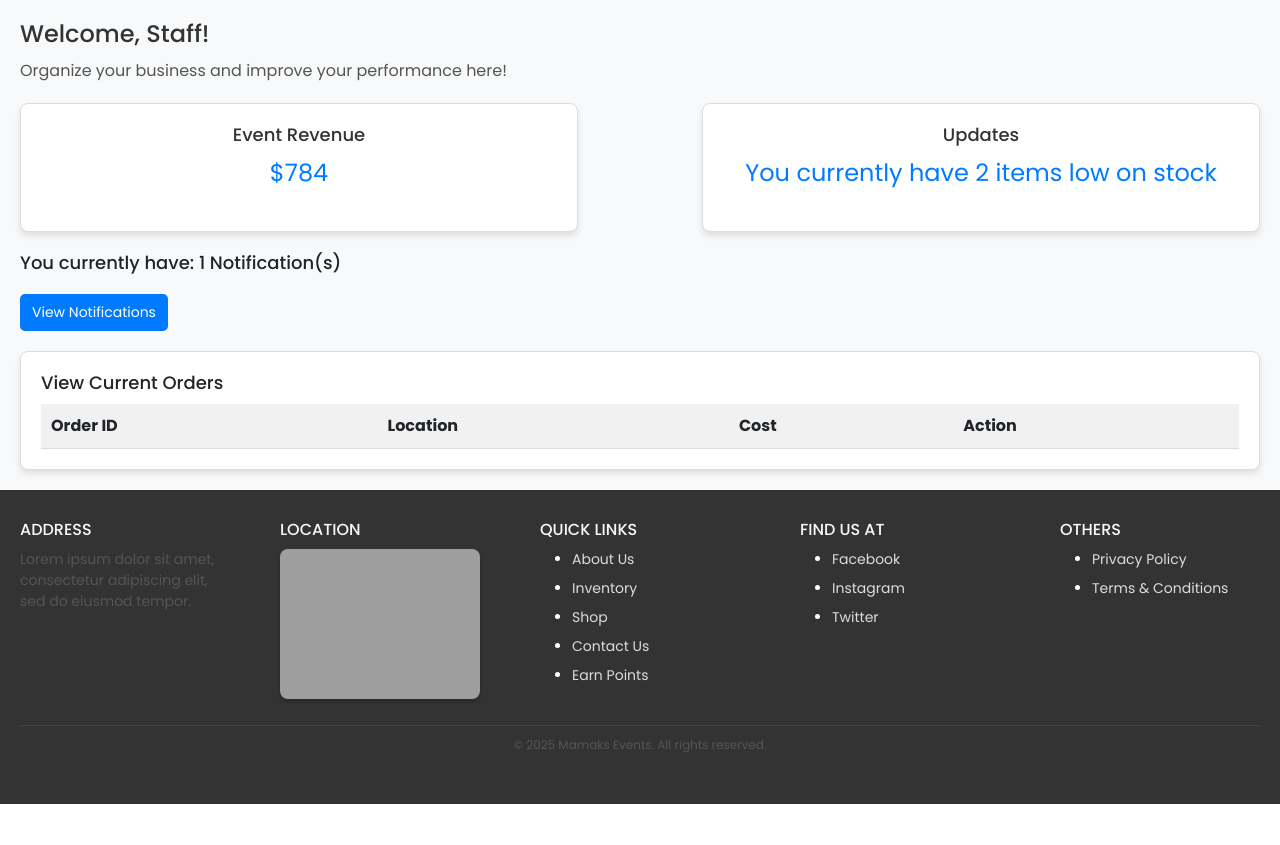
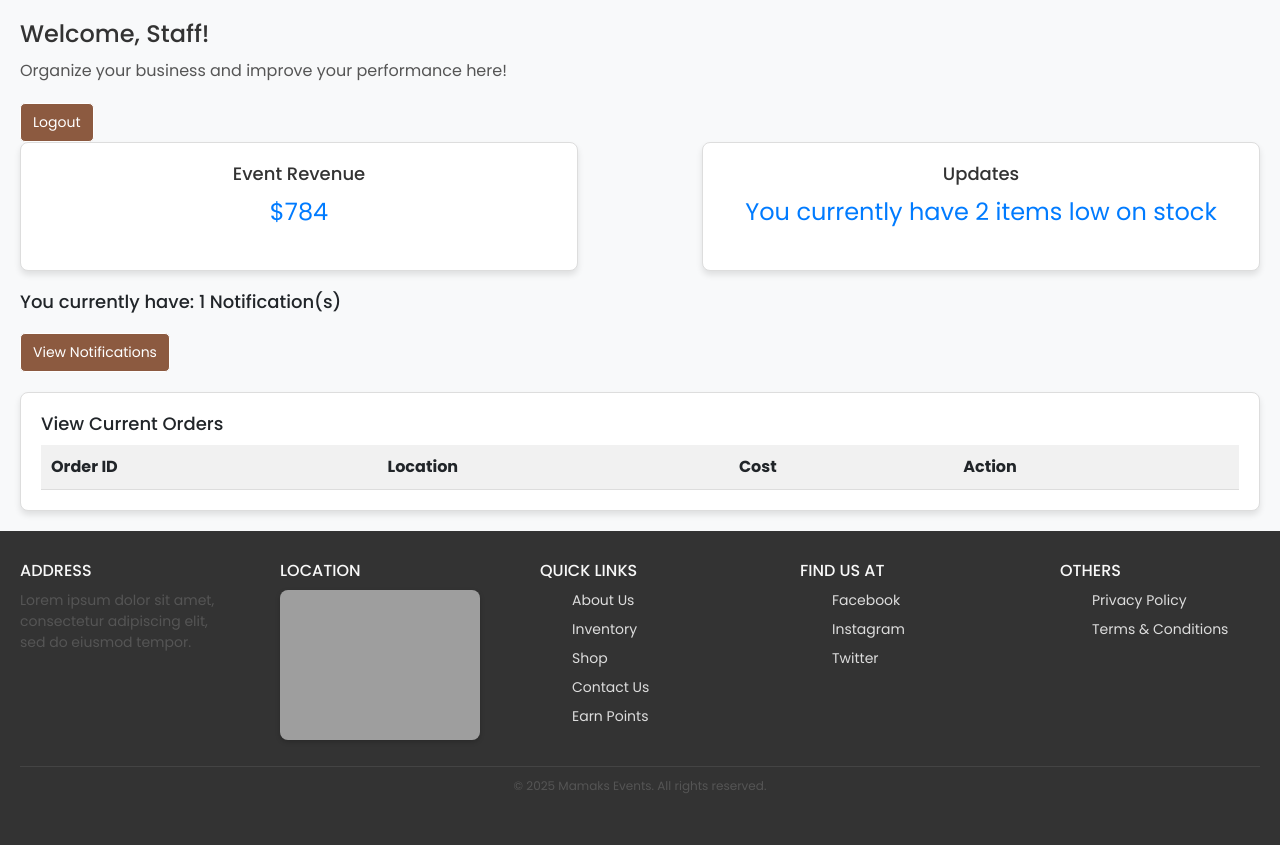
Before and after one commit to Lushfadeds/App-Development-Project, a Flask app: page /staff_dashboard in a window 1280 px wide. Shown: the part 106-951 px from the top of the page. Before the commit the page ends 910 px from the top, so only its background shows below. Run offline with Flask 3, Linux system fonts and the light colour scheme; a user stored in the database is signed in; lists and menus that the app fills with data are empty; a map, chart or similar area stays blank; some libraries are stand-ins or nearby versions; grey boxes are pictures that could not be loaded.

Commit message:
added 2 files

```diff
--- a/__init__.py
+++ b/__init__.py
@@ -851,6 +851,13 @@ def customer_account():
 
 @app.route('/login', methods=['GET', 'POST'])
 def login():
+    # Check if the user is already logged in
+    if 'role' in session:
+        if session['role'] == 'staff':
+            return redirect(url_for('staff_dashboard'))  # Redirect to staff dashboard if the user is logged in as staff
+        elif session['role'] == 'customer':
+            return redirect(url_for('customer_account'))  # Redirect to customer account if the user is logged in as customer
+
     if request.method == 'POST':
         email = request.form.get('email')
         password = request.form.get('password')
@@ -861,7 +868,6 @@ def login():
             session['user_id'] = user.id
             session['role'] = user.role
             session['email'] = user.email  # Ensure this is set
-            print(f"Session set: {session}")  # Debug
 
             # Redirect based on role
             if user.role == 'staff':
@@ -874,6 +880,17 @@ def login():
             return redirect(url_for('login'))
 
     return render_template('login.html')
+@app.route('/logout', methods=['POST'])
+def logout():
+    # Clear the session
+    session.clear()  # This will remove all session data
+
+    # Flash message (optional)
+    flash("You have been logged out successfully.", "success")
+
+    # Redirect to login page
+    return redirect(url_for('login'))
+
 
 @app.route('/forgot_password')
 def forgot_password():
--- a/static/footer.css
+++ b/static/footer.css
@@ -36,6 +36,8 @@ footer {
 
 .footer-column ul li {
     margin-bottom: 8px;
+      list-style-type: none;
+
 }
 
 .footer-column ul li a {
--- a/static/points_system.css
+++ b/static/points_system.css
@@ -58,7 +58,7 @@ h1 {
 #spin-button {
     padding: 10px 20px;
     font-size: 16px;
-    background-color: #5a67d8;
+    background-color: #8c5a3f;
     color: white;
     border: none;
     border-radius: 5px;
@@ -67,5 +67,5 @@ h1 {
 }
 
 #spin-button:active {
-    background-color: #434190;
+    background-color: #D4B59E;
 }
--- a/static/staff_dashboard.css
+++ b/static/staff_dashboard.css
@@ -43,10 +43,11 @@ p {
     color: #007bff;
 }
 
+/* Button Styling */
 button {
-    background-color: #007bff;
-    color: #ffffff;
-    border: none;
+    background-color: var(--bs-btn-bg); /* Background color */
+    color: var(--bs-btn-color); /* Text color */
+    border: 1px solid var(--bs-btn-border-color); /* Border color */
     border-radius: 5px;
     padding: 8px 12px;
     cursor: pointer;
@@ -150,5 +172,26 @@ button:hover {
     border-radius: 50%;
     margin-bottom: 10px;
 }
-.container-fluid{
-    padding:0px;}
+
+/* Container fluid to remove padding */
+.container-fluid {
+    padding: 0;
+}
+
+/* Button CSS Variables */
+:root {
+    --bs-btn-color: #ffffff;
+    --bs-btn-bg: #8c5a40;
+    --bs-btn-border-color: #ffffff;
+    --bs-btn-hover-color: #2b1d0e;
+    --bs-btn-hover-bg: #D4B59E;
+    --bs-btn-hover-border-color: #ffffff;
+    --bs-btn-focus-shadow-rgb: 49, 132, 253;
+    --bs-btn-active-color: #fff;
+    --bs-btn-active-bg: #8c5a40;
+    --bs-btn-active-border-color: #0a53be;
+    --bs-btn-active-shadow: inset 0 3px 5px rgba(0, 0, 0, 0.125);
+    --bs-btn-disabled-color: #fff;
+    --bs-btn-disabled-bg: #0d6efd;
+    --bs-btn-disabled-border-color: #0d6efd;
+}
--- a/templates/staff_dashboard.html
+++ b/templates/staff_dashboard.html
@@ -5,6 +5,13 @@
 <div class="dashboard-container">
     <h2>Welcome, {{ session['role'].capitalize() }}!</h2>
     <p>Organize your business and improve your performance here!</p>
+
+    <!-- Logout Button -->
+    <div class="logout-section">
+        <form method="POST" action="{{ url_for('logout') }}">
+            <button type="submit" class="logout-btn">Logout</button>
+        </form>
+    </div>
 
     <div class="stats-section">
         <div class="stat-card">
```
Also changed, not shown: other parts of static/staff_dashboard.css (+26 -5 lines), static/Inventory.css (+33 -4 lines), static/login.css (+16 -0 lines), static/shopping.css (+23 -0 lines), templates/inventory.html (+4 -4 lines).
